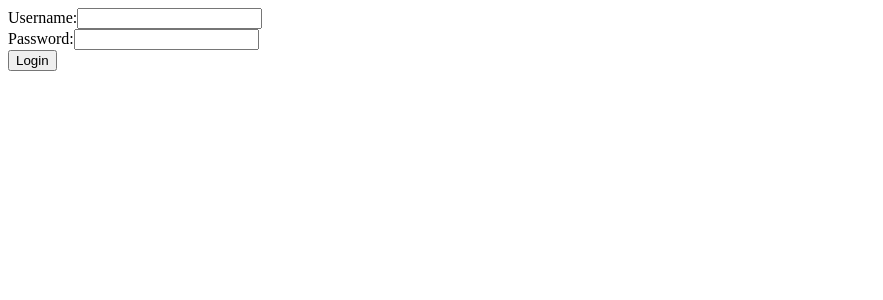
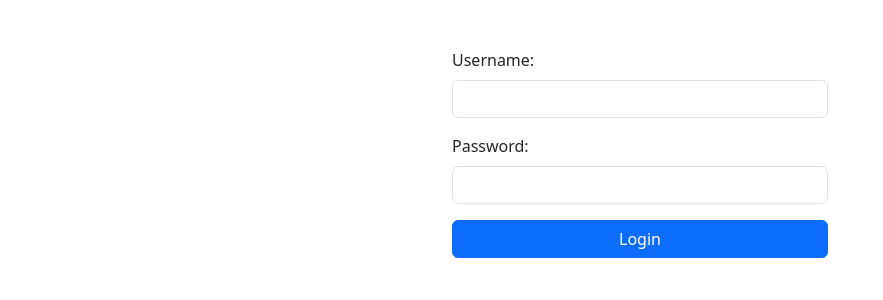
Before and after one commit to AminBENALI2A/HR-Management-Application, a React (Create React App) app in the folder frontend/: page / in a window 1280 px wide. Shown: the top 300 px of the page, without its empty margins (0-883 px from the left). Built offline with nearby package versions, Linux system fonts and the light colour scheme.

Commit message:
bootstrap

```diff
--- a/frontend/package.json
+++ b/frontend/package.json
@@ -3,6 +3,7 @@
   "version": "0.1.0",
   "private": true,
   "dependencies": {
+    "@popperjs/core": "^2.11.8",
     "@testing-library/dom": "^10.4.1",
     "@testing-library/jest-dom": "^6.6.4",
     "@testing-library/react": "^16.3.0",
@@ -11,6 +12,7 @@
     "@types/node": "^16.18.126",
     "@types/react": "^19.1.9",
     "@types/react-dom": "^19.1.7",
+    "bootstrap": "^5.3.7",
     "react": "^19.1.1",
     "react-dom": "^19.1.1",
     "react-router-dom": "^7.8.0",
--- a/frontend/src/index.tsx
+++ b/frontend/src/index.tsx
@@ -2,7 +2,8 @@ import React from 'react';
 import ReactDOM from 'react-dom/client';
 import App from './App';
 import reportWebVitals from './reportWebVitals';
-
+import 'bootstrap/dist/css/bootstrap.min.css';
+import 'bootstrap/dist/js/bootstrap.bundle.min.js';
 const root = ReactDOM.createRoot(
   document.getElementById('root') as HTMLElement
 );
--- a/frontend/src/pages/Auth.tsx
+++ b/frontend/src/pages/Auth.tsx
@@ -12,28 +12,32 @@ const Auth: React.FC = () => {
     };
 
     return (
-        <form onSubmit={handleSubmit}>
-            <div>
-                <label htmlFor="username">Username:</label>
+        <form onSubmit={handleSubmit} className="container mt-5" style={{ maxWidth: '400px' }}>
+  <div className="mb-3">
+    <label htmlFor="username" className="form-label">Username:</label>
     <input
       id="username"
       type="text"
+      className="form-control"
       value={username}
       onChange={e => setUsername(e.target.value)}
       required
     />
   </div>
-            <div>
-                <label htmlFor="password">Password:</label>
+
+  <div className="mb-3">
+    <label htmlFor="password" className="form-label">Password:</label>
     <input
       id="password"
       type="password"
+      className="form-control"
       value={password}
       onChange={e => setPassword(e.target.value)}
       required
     />
   </div>
-            <button type="submit">Login</button>
+
+  <button type="submit" className="btn btn-primary w-100">Login</button>
 </form>
     );
 };
```
Also changed, not shown: 1 other file (tests, documents, lock files or other folders). Lines whose indentation alone changed are shown as unchanged.
